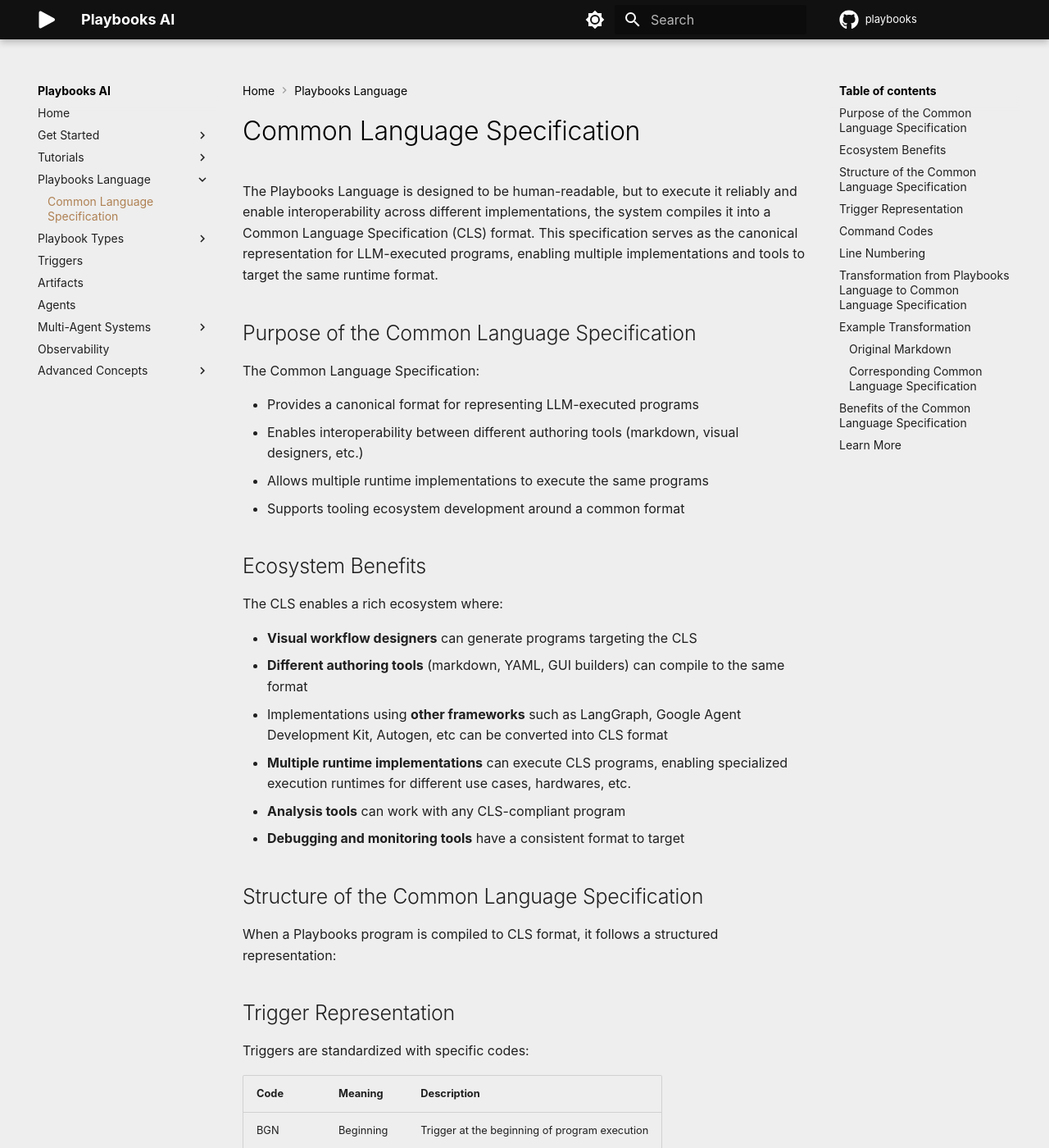
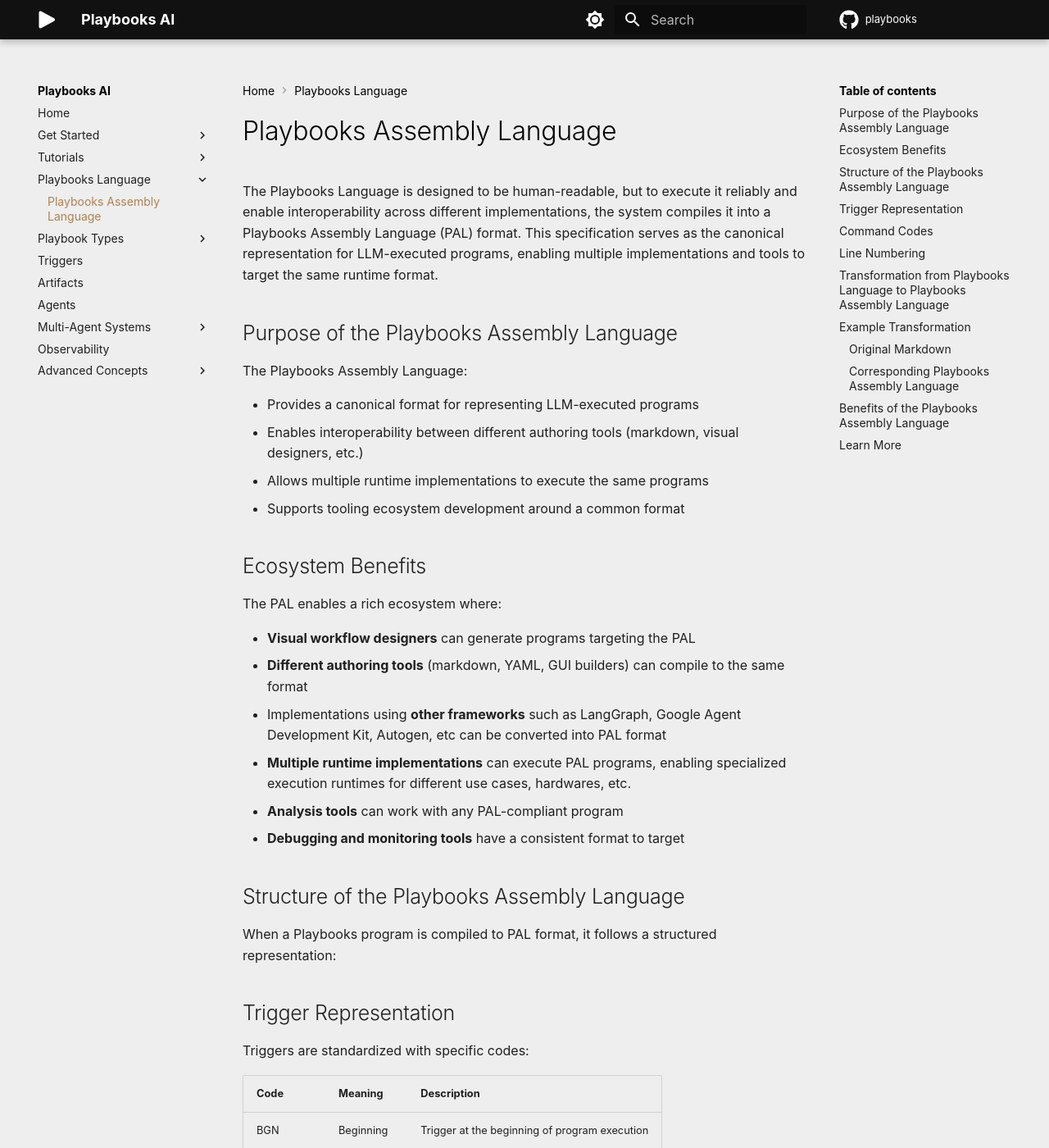
Before and after one commit to playbooks-ai/playbooks-docs, an MkDocs documentation site: the page built from docs/playbooks-language/playbooks-assembly-language.md, in a window 1280 px wide and 1400 px high. Shown: the whole window at 82% size. Built offline with MkDocs 1.6.1 and Material for MkDocs 9.7.7, drawn with Linux system fonts in a browser that asks for light colours; some web fonts are replaced; comment, search, counter and statistics services are not loaded; some of the changed text lies outside the part shown.

Commit message:
Playbooks Assembly Language

`````diff
--- a/docs/playbooks-language/index.md
+++ b/docs/playbooks-language/index.md
@@ -192,4 +192,4 @@
 ````
 ## Next Steps
 
-- [Common Language Specification](common-language-specification.md) - How playbooks are compiled for execution
+- [Playbooks Assembly Language](playbooks-assembly-language.md) - How playbooks are compiled for execution
--- a/docs/playbooks-language/common-language-specification.md
+++ b/docs/playbooks-language/playbooks-assembly-language.md
@@ -1,10 +1,10 @@
-# Common Language Specification
+# Playbooks Assembly Language
 
-The Playbooks Language is designed to be human-readable, but to execute it reliably and enable interoperability across different implementations, the system compiles it into a Common Language Specification (CLS) format. This specification serves as the canonical representation for LLM-executed programs, enabling multiple implementations and tools to target the same runtime format.
+The Playbooks Language is designed to be human-readable, but to execute it reliably and enable interoperability across different implementations, the system compiles it into a Playbooks Assembly Language (PAL) format. This specification serves as the canonical representation for LLM-executed programs, enabling multiple implementations and tools to target the same runtime format.
 
-## Purpose of the Common Language Specification
+## Purpose of the Playbooks Assembly Language
 
-The Common Language Specification:
+The Playbooks Assembly Language:
 
 - Provides a canonical format for representing LLM-executed programs
 - Enables interoperability between different authoring tools (markdown, visual designers, etc.)
@@ -13,18 +13,18 @@
 
 ## Ecosystem Benefits
 
-The CLS enables a rich ecosystem where:
+The PAL enables a rich ecosystem where:
 
-- **Visual workflow designers** can generate programs targeting the CLS
+- **Visual workflow designers** can generate programs targeting the PAL
 - **Different authoring tools** (markdown, YAML, GUI builders) can compile to the same format
-- Implementations using **other frameworks** such as LangGraph, Google Agent Development Kit, Autogen, etc can be converted into CLS format
-- **Multiple runtime implementations** can execute CLS programs, enabling specialized execution runtimes for different use cases, hardwares, etc.
-- **Analysis tools** can work with any CLS-compliant program
+- Implementations using **other frameworks** such as LangGraph, Google Agent Development Kit, Autogen, etc can be converted into PAL format
+- **Multiple runtime implementations** can execute PAL programs, enabling specialized execution runtimes for different use cases, hardwares, etc.
+- **Analysis tools** can work with any PAL-compliant program
 - **Debugging and monitoring tools** have a consistent format to target
 
-## Structure of the Common Language Specification
+## Structure of the Playbooks Assembly Language
 
-When a Playbooks program is compiled to CLS format, it follows a structured representation:
+When a Playbooks program is compiled to PAL format, it follows a structured representation:
 
 ## Trigger Representation
 
@@ -40,7 +40,7 @@
 
 ## Command Codes
 
-Each step in the intermediate format is assigned a three-letter command code that defines its purpose:
+Each step in the assembly format is assigned a three-letter command code that defines its purpose:
 
 | Code | Meaning | Description |
 |------|---------|-------------|
@@ -55,7 +55,7 @@
 
 ## Line Numbering
 
-The intermediate format uses a precise line numbering system:
+The assembly format uses a precise line numbering system:
 
 - Top-level steps use two-digit numbers: `01`, `02`, `03`, etc.
 - Sub-steps use dot notation: `01.01`, `01.02`, etc.
@@ -70,7 +70,7 @@
 04:EXE Continue with checkout
 ```
 
-## Transformation from Playbooks Language to Common Language Specification
+## Transformation from Playbooks Language to Playbooks Assembly Language
 
 - Agent names are converted to CamelCase without spaces: `CustomerService` instead of `Customer Service`
 - Playbook names are also converted to CamelCase without spaces: `Greeting` instead of `Greet the user`
@@ -82,7 +82,7 @@
 
 ## Example Transformation
 
-Here's an example of how a simple markdown playbook is transformed to the CLS format:
+Here's an example of how a simple markdown playbook is transformed to the PAL format:
 
 ### Original Markdown
 
@@ -106,7 +106,7 @@
 - Be polite and professional
 ```
 
-### Corresponding Common Language Specification
+### Corresponding Playbooks Assembly Language
 
 ```
 # CustomerSupport
@@ -130,13 +130,13 @@
 N1 Be polite and professional
 ```
 
-## Benefits of the Common Language Specification
+## Benefits of the Playbooks Assembly Language
 
 1. **Interoperability**: Multiple authoring tools can target the same runtime format
 2. **Ecosystem**: Enables rich tooling ecosystem around a canonical specification
-3. **Runtime Flexibility**: Multiple runtime implementations can execute CLS programs
+3. **Runtime Flexibility**: Multiple runtime implementations can execute PAL programs
 4. **Standardization**: Consistent representation regardless of the original authoring method
-5. **Tool Development**: Visual designers, IDEs, and other tools can generate CLS-compliant programs
+5. **Tool Development**: Visual designers, IDEs, and other tools can generate PAL-compliant programs
 6. **Clarity**: Explicit indication of step types and control flow
 7. **Debugging**: Easier to track execution and identify issues across different tools
 8. **Optimization**: Better performance through structured representation
--- a/docs/tutorials/working-with-artifacts.md
+++ b/docs/tutorials/working-with-artifacts.md
@@ -136,4 +136,4 @@
 To continue learning, explore these topics:
 
 - [Multi-Agent Systems](../multi-agent-systems/index.md)
-- [Common Language Specification](../playbooks-language/common-language-specification.md)
+- [Playbooks Assembly Language](../playbooks-language/playbooks-assembly-language.md)
--- a/mkdocs.yml
+++ b/mkdocs.yml
@@ -98,7 +98,7 @@
     - Working with Artifacts: tutorials/working-with-artifacts.md
   - Playbooks Language:
     - playbooks-language/index.md
-    - Common Language Specification: playbooks-language/common-language-specification.md
+    - Playbooks Assembly Language: playbooks-language/playbooks-assembly-language.md
   - Playbook Types:
     - playbook-types/index.md
     - Markdown Playbooks: playbook-types/markdown-playbooks.md
`````
